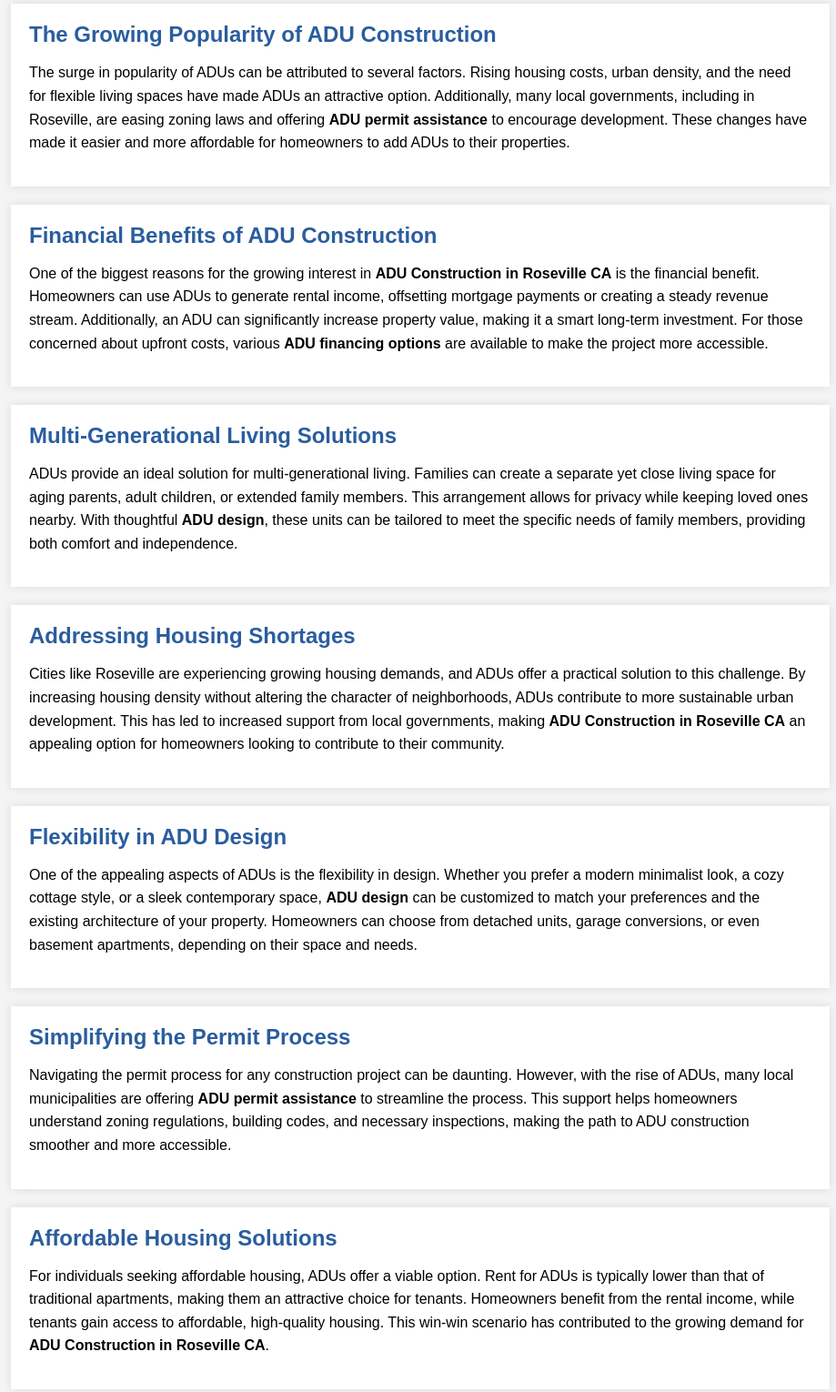
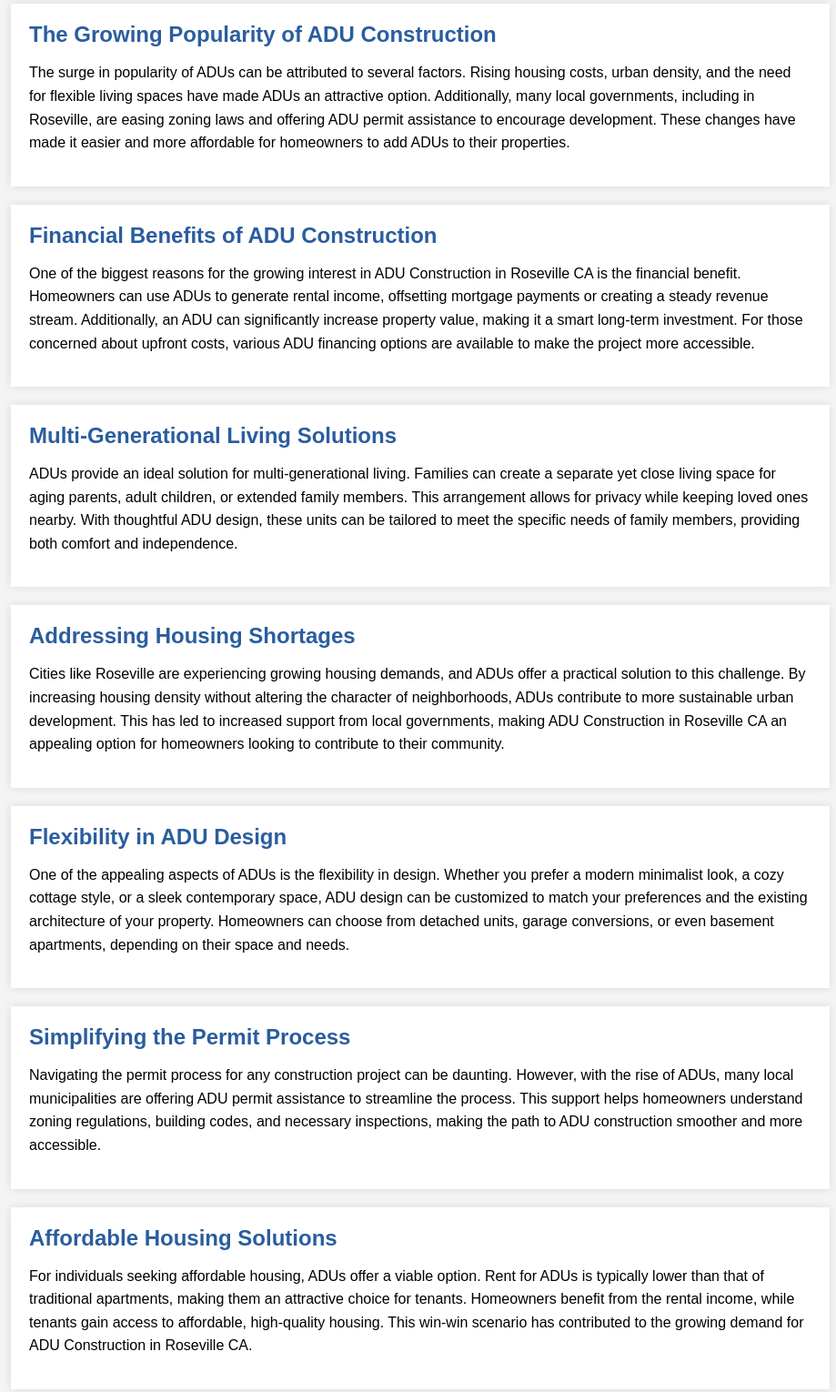
Before and after one commit to Robrt-Parker1/adu-builders1, a plain HTML site: page index.html in a window 1280 px wide. Shown: the part 1240-2770 px from the top of the page at 91% size, without its empty margins (178-1097 px from the left). Drawn offline with Linux system fonts and the light colour scheme.

Commit message:
Update index.html

```diff
--- a/index.html
+++ b/index.html
@@ -104,12 +104,12 @@
 
     <!-- Image Section -->
     <div class="container image-section">
-        <img src="https://media.istockphoto.com/id/1158629984/photo/new-construction-home.jpg?s=612x612&w=0&k=20&c=5OZQerO5Lj_zjAh9qsmfPBFw3vNGlUe7e2vKX5T-A8w=" alt="ADU Construction">
+        <img src="https://media.istockphoto.com/id/1987300128/photo/high-rise-university-teaching-building-under-construction-with-engineering-facilities-in.jpg?s=612x612&w=0&k=20&c=oinMTC8xItzUpo-EYXNxTQod2SU5zlDFpgQ2f1TEWbY=">
     </div>
 
     <!-- Introduction Section -->
     <div class="container section">
-        <p>In recent years, Accessory Dwelling Units (ADUs) have gained significant popularity as a practical solution to housing shortages and the rising costs of living. ADUs, commonly known as granny flats, in-law units, or backyard cottages, are secondary housing units built on the same lot as a primary residence. Whether you're looking to create rental income, provide space for family, or add value to your property, <b>ADU Construction in Roseville CA</b> offers a flexible and affordable option for homeowners. But what exactly is ADU construction, and why is it capturing the attention of so many?</p>
+        <p>In recent years, Accessory Dwelling Units (ADUs) have gained significant popularity as a practical solution to housing shortages and the rising costs of living. ADUs, commonly known as granny flats, in-law units, or backyard cottages, are secondary housing units built on the same lot as a primary residence. Whether you're looking to create rental income, provide space for family, or add value to your property, <b><a href="https://www.google.com/search?kgmid=/g/11lyvfsx6y">ADU Construction in Roseville CA</a></b></b> offers a flexible and affordable option for homeowners. But what exactly is ADU construction, and why is it capturing the attention of so many?</p>
     </div>
 
     <!-- Content Sections -->
@@ -120,54 +120,58 @@
 
     <div class="container section">
         <h2>The Growing Popularity of ADU Construction</h2>
-        <p>The surge in popularity of ADUs can be attributed to several factors. Rising housing costs, urban density, and the need for flexible living spaces have made ADUs an attractive option. Additionally, many local governments, including in Roseville, are easing zoning laws and offering <b>ADU permit assistance</b> to encourage development. These changes have made it easier and more affordable for homeowners to add ADUs to their properties.</p>
+        <p>The surge in popularity of ADUs can be attributed to several factors. Rising housing costs, urban density, and the need for flexible living spaces have made ADUs an attractive option. Additionally, many local governments, including in Roseville, are easing zoning laws and offering ADU permit assistance</b> to encourage development. These changes have made it easier and more affordable for homeowners to add ADUs to their properties.</p>
     </div>
 
     <div class="container section">
         <h2>Financial Benefits of ADU Construction</h2>
-        <p>One of the biggest reasons for the growing interest in <b>ADU Construction in Roseville CA</b> is the financial benefit. Homeowners can use ADUs to generate rental income, offsetting mortgage payments or creating a steady revenue stream. Additionally, an ADU can significantly increase property value, making it a smart long-term investment. For those concerned about upfront costs, various <b>ADU financing options</b> are available to make the project more accessible.</p>
+        <p>One of the biggest reasons for the growing interest in ADU Construction in Roseville CA</b> is the financial benefit. Homeowners can use ADUs to generate rental income, offsetting mortgage payments or creating a steady revenue stream. Additionally, an ADU can significantly increase property value, making it a smart long-term investment. For those concerned about upfront costs, various ADU financing options</b> are available to make the project more accessible.</p>
     </div>
 
     <div class="container section">
         <h2>Multi-Generational Living Solutions</h2>
-        <p>ADUs provide an ideal solution for multi-generational living. Families can create a separate yet close living space for aging parents, adult children, or extended family members. This arrangement allows for privacy while keeping loved ones nearby. With thoughtful <b>ADU design</b>, these units can be tailored to meet the specific needs of family members, providing both comfort and independence.</p>
+        <p>ADUs provide an ideal solution for multi-generational living. Families can create a separate yet close living space for aging parents, adult children, or extended family members. This arrangement allows for privacy while keeping loved ones nearby. With thoughtful ADU design</b>, these units can be tailored to meet the specific needs of family members, providing both comfort and independence.</p>
     </div>
 
     <div class="container section">
         <h2>Addressing Housing Shortages</h2>
-        <p>Cities like Roseville are experiencing growing housing demands, and ADUs offer a practical solution to this challenge. By increasing housing density without altering the character of neighborhoods, ADUs contribute to more sustainable urban development. This has led to increased support from local governments, making <b>ADU Construction in Roseville CA</b> an appealing option for homeowners looking to contribute to their community.</p>
+        <p>Cities like Roseville are experiencing growing housing demands, and ADUs offer a practical solution to this challenge. By increasing housing density without altering the character of neighborhoods, ADUs contribute to more sustainable urban development. This has led to increased support from local governments, making ADU Construction in Roseville CA</b> an appealing option for homeowners looking to contribute to their community.</p>
     </div>
 
     <div class="container section">
         <h2>Flexibility in ADU Design</h2>
-        <p>One of the appealing aspects of ADUs is the flexibility in design. Whether you prefer a modern minimalist look, a cozy cottage style, or a sleek contemporary space, <b>ADU design</b> can be customized to match your preferences and the existing architecture of your property. Homeowners can choose from detached units, garage conversions, or even basement apartments, depending on their space and needs.</p>
+        <p>One of the appealing aspects of ADUs is the flexibility in design. Whether you prefer a modern minimalist look, a cozy cottage style, or a sleek contemporary space, ADU design</b> can be customized to match your preferences and the existing architecture of your property. Homeowners can choose from detached units, garage conversions, or even basement apartments, depending on their space and needs.</p>
     </div>
 
     <div class="container section">
         <h2>Simplifying the Permit Process</h2>
-        <p>Navigating the permit process for any construction project can be daunting. However, with the rise of ADUs, many local municipalities are offering <b>ADU permit assistance</b> to streamline the process. This support helps homeowners understand zoning regulations, building codes, and necessary inspections, making the path to ADU construction smoother and more accessible.</p>
+        <p>Navigating the permit process for any construction project can be daunting. However, with the rise of ADUs, many local municipalities are offering ADU permit assistance</b> to streamline the process. This support helps homeowners understand zoning regulations, building codes, and necessary inspections, making the path to ADU construction smoother and more accessible.</p>
     </div>
 
     <div class="container section">
         <h2>Affordable Housing Solutions</h2>
-        <p>For individuals seeking affordable housing, ADUs offer a viable option. Rent for ADUs is typically lower than that of traditional apartments, making them an attractive choice for tenants. Homeowners benefit from the rental income, while tenants gain access to affordable, high-quality housing. This win-win scenario has contributed to the growing demand for <b>ADU Construction in Roseville CA</b>.</p>
+        <p>For individuals seeking affordable housing, ADUs offer a viable option. Rent for ADUs is typically lower than that of traditional apartments, making them an attractive choice for tenants. Homeowners benefit from the rental income, while tenants gain access to affordable, high-quality housing. This win-win scenario has contributed to the growing demand for ADU Construction in Roseville CA</b>.</p>
     </div>
 
     <div class="container section">
         <h2>Environmental Benefits of ADUs</h2>
-        <p>ADUs are not only financially and socially beneficial but also environmentally friendly. They promote sustainable living by utilizing existing land and infrastructure, reducing urban sprawl. Additionally, many ADUs are built with energy-efficient materials and systems, minimizing their environmental impact. With careful <b>ADU design</b>, homeowners can create eco-friendly living spaces that align with modern sustainability goals.</p>
+        <p>ADUs are not only financially and socially beneficial but also environmentally friendly. They promote sustainable living by utilizing existing land and infrastructure, reducing urban sprawl. Additionally, many ADUs are built with energy-efficient materials and systems, minimizing their environmental impact. With careful <b><a href="https://adubuildersplacer.com/">ADU Design</a></b></b></b>, homeowners can create eco-friendly living spaces that align with modern sustainability goals.</p>
     </div>
 
     <div class="container section">
         <h2>Exploring ADU Financing Options</h2>
-        <p>While ADUs can be a valuable investment, the upfront costs may be a concern for some homeowners. Fortunately, there are several <b>ADU financing options</b> available, including home equity loans, renovation loans, and government grants. These financing solutions make it easier for homeowners to embark on ADU construction projects without straining their budgets. Exploring these options can help you find the best fit for your financial situation.</p>
+        <p>While ADUs can be a valuable investment, the upfront costs may be a concern for some homeowners. Fortunately, there are several ADU financing options</b> available, including home equity loans, renovation loans, and government grants. These financing solutions make it easier for homeowners to embark on ADU construction projects without straining their budgets. Exploring these options can help you find the best fit for your financial situation.</p>
     </div>
 
     <!-- Conclusion Section -->
     <div class="container section">
         <h2>Conclusion</h2>
-        <p>ADU construction has become increasingly popular due to its financial, social, and environmental benefits. Whether you're looking to generate rental income, provide housing for family members, or contribute to sustainable urban development, <b>ADU Construction in Roseville CA</b> offers a versatile solution. With flexible <b>ADU design</b>, supportive <b>ADU permit assistance</b>, and a variety of <b>ADU financing options</b>, building an ADU is more accessible than ever. As more homeowners recognize the value of these secondary units, ADUs are set to play a significant role in the future of housing.</p>
+        <p><b><a href="https://adubuildersplacer.com/">Best ADU Construction in Roseville CA</a></b></b> has become increasingly popular due to its financial, social, and environmental benefits. Whether you're looking to generate rental income, provide housing for family members, or contribute to sustainable urban development, ADU Construction in Roseville CA</b> offers a versatile solution. With flexible ADU design</b>, supportive ADU permit assistance</b>, and a variety of ADU financing options</b>, building an ADU is more accessible than ever. As more homeowners recognize the value of these secondary units, ADUs are set to play a significant role in the future of housing.</p>
     </div>
-
+    <!-- Map Section -->
+    <div class="container map-section">
+        <h2>Google Business Profile</h2>
+       <iframe src="https://www.google.com/maps/embed?pb=!1m14!1m8!1m3!1d2990.444167589223!2d-121.2229851!3d38.740603!3m2!1i1024!2i768!4f13.1!3m3!1m2!1s0x809ae17dd128c50f%3A0x12774da142f51c13!2sADU%20Builders%20Placer!5e1!3m2!1sen!2sus!4v1739202180291!5m2!1sen!2sus" width="600" height="450" style="border:0;" allowfullscreen="" loading="lazy" referrerpolicy="no-referrer-when-downgrade"></iframe>
+    </div>
 </body>
 </html>
```
